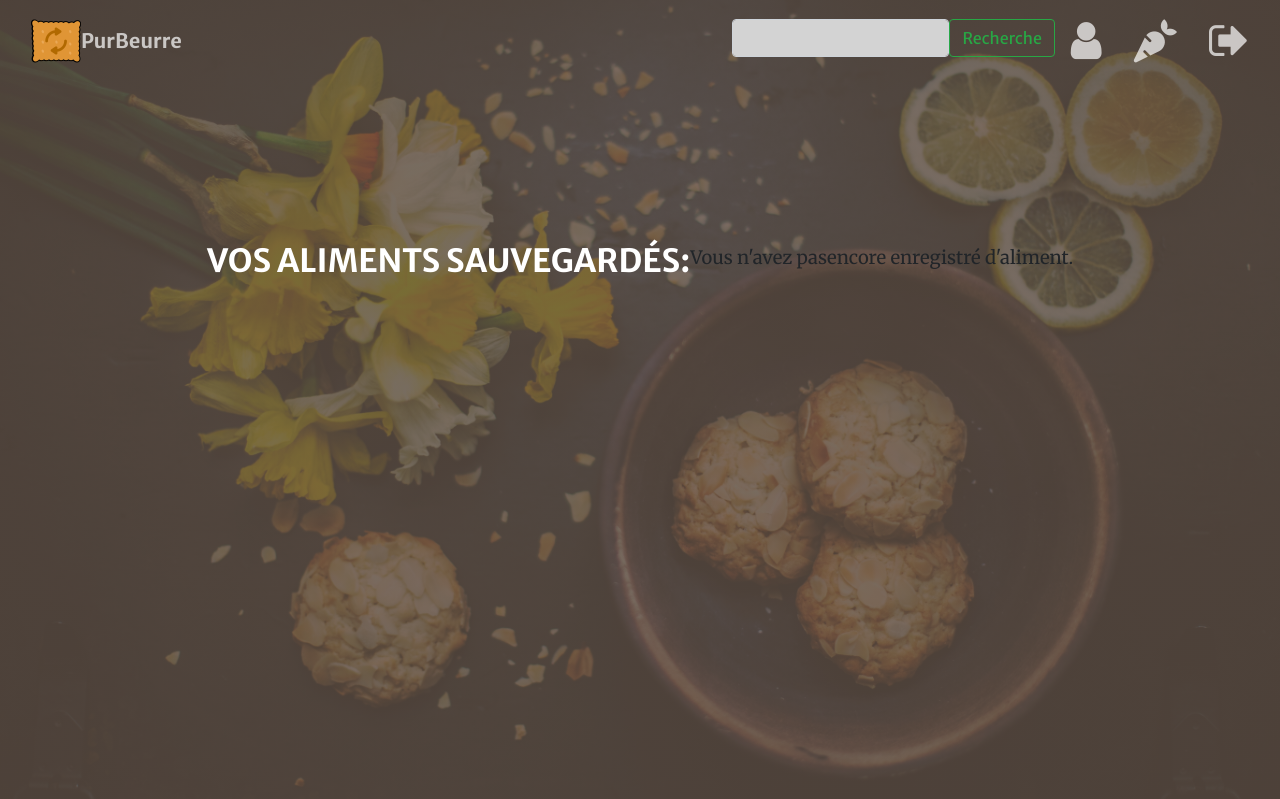
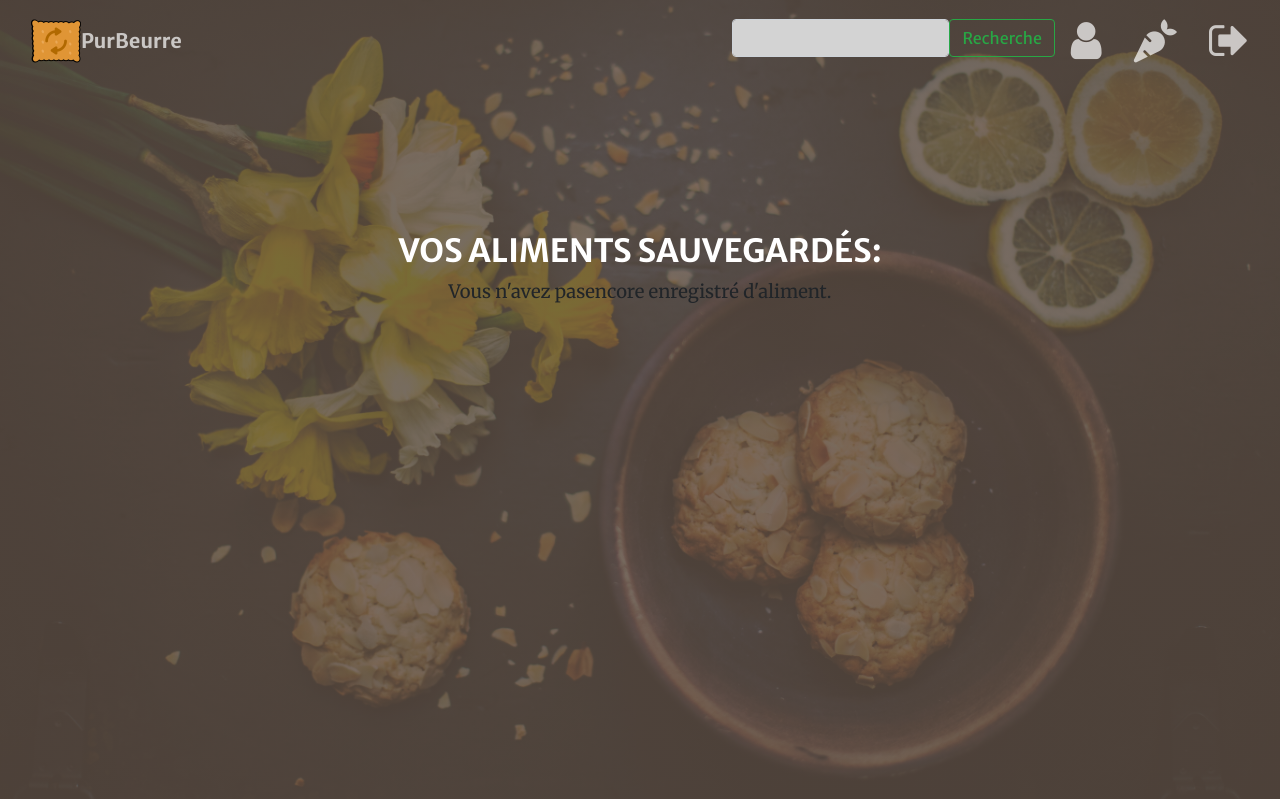
Before and after one commit to Kyossen/PurBeurre---Project_8, a Django app: page /search/favorites.html in a window 1280 px wide. Shown: the top 799 px of the page. Run offline with Django 3.2, Linux system fonts and the light colour scheme; the visitor is signed in with stand-in values (Sample User, id 1); data that the repository does not hold is empty; some libraries are stand-ins or nearby versions.

Commit message:
Update
Update

```diff
--- a/search/templates/search/favorites.html
+++ b/search/templates/search/favorites.html
@@ -1,6 +1,7 @@
 {% extends 'search/base.html' %}
 
 {% block content %}
+<title>PurBeurre - Mes favoris</title>
 
 <header class="masthead">
     <div class="container h-100">
@@ -9,9 +10,6 @@
                 <h2 class="text-uppercase text-white font-weight-bold">
                     Vos aliments sauvegardés:
                 </h2>
-            </div>
-
-            <div class="error_or_not_food">
                 {% if not_food %}
                 <p>{{ not_food }}</p>
                 {% endif %}
```
